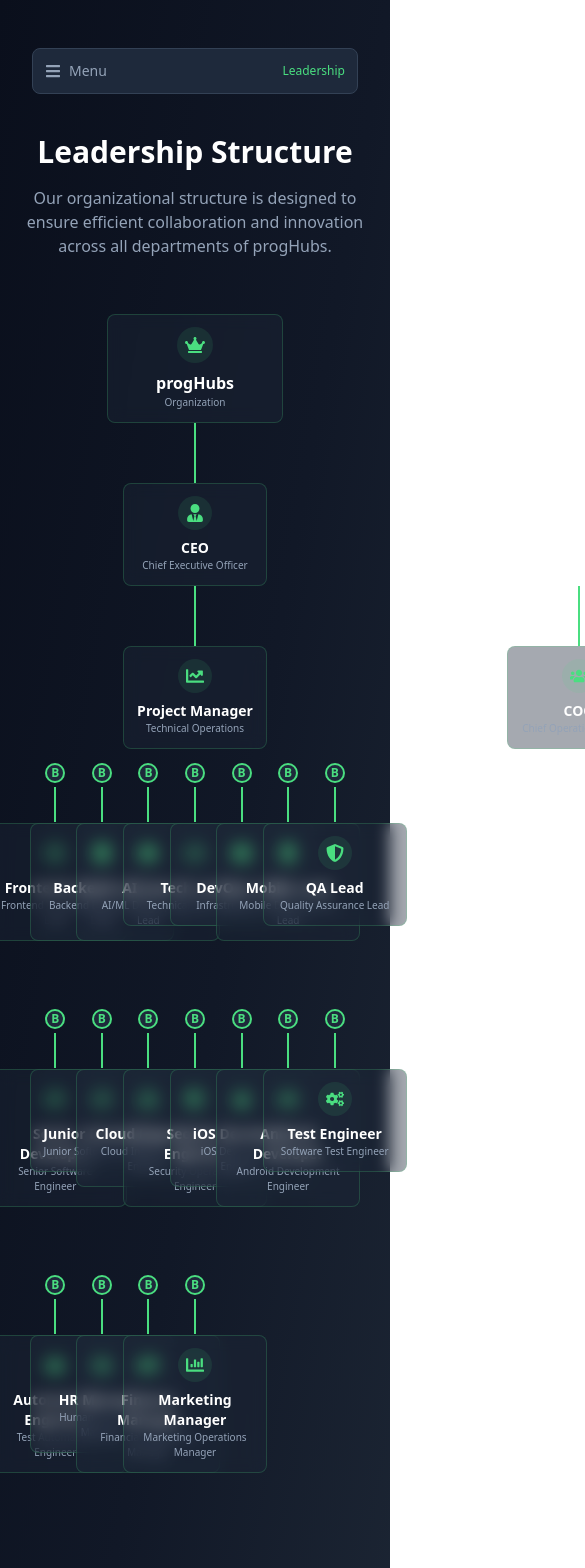
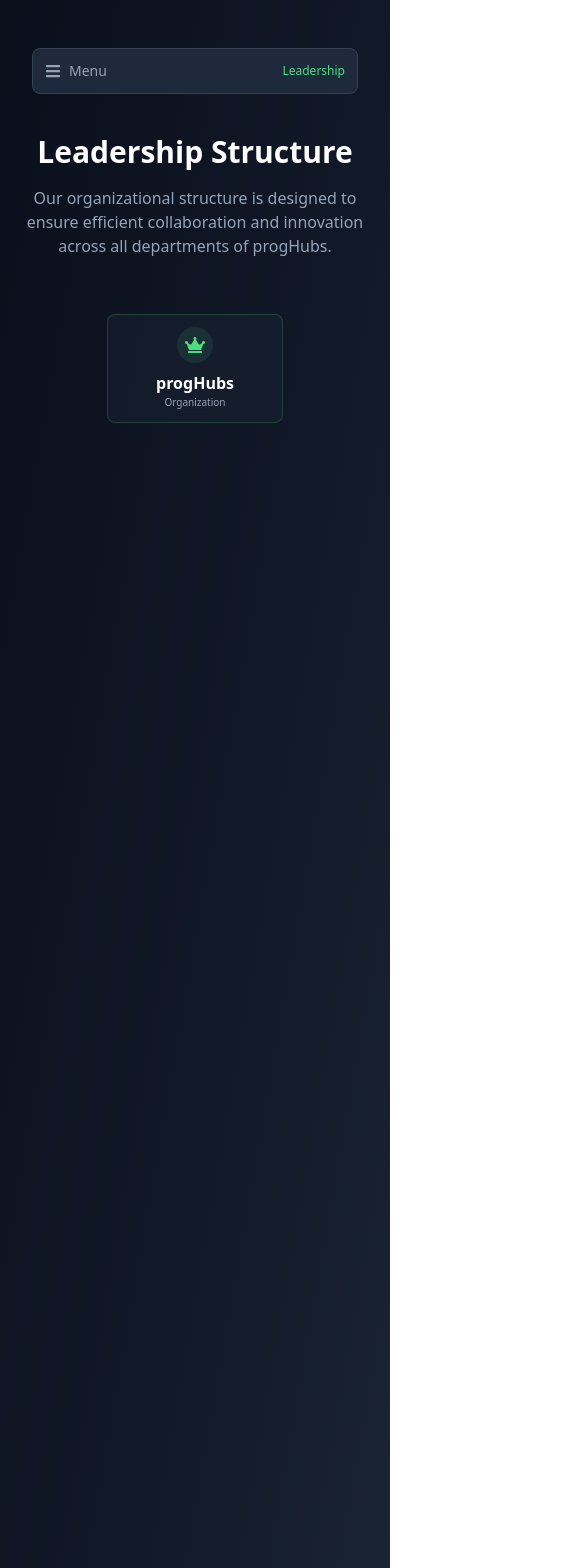
Before and after one commit to Hayle-HB/progHub, a React (Vite) app: page /leaders in a window 390 px wide. Shown: the top 1568 px of the page, 585 px wide, since content can reach past the window. Built offline with nearby package versions, Linux system fonts and the light colour scheme.

Commit message:
become a memeber is updated

```diff
--- a/src/pages/Games/Game.jsx
+++ b/src/pages/Games/Game.jsx
@@ -16,7 +16,8 @@
   } = gameState;
 
   return (
-    <div className="w-full h-full flex items-center justify-center py-1">
+    <div className="min-h-screen w-full flex flex-col items-center justify-center p-4 sm:p-6 lg:p-8">
+      <div className="w-full max-w-7xl mx-auto flex-grow flex items-center justify-center">
         {gameStatus === "menu" && (
           <MenuScreen
             onStart={actions.initializeGame}
@@ -45,6 +46,15 @@
           />
         )}
       </div>
+
+      {/* Simple How to Play Description */}
+      <div className="w-full max-w-2xl mx-auto text-center text-sm text-[#94A3B8] mt-4 px-4">
+        <p className="max-w-md mx-auto">
+          How to Play: Click cards to flip them, match pairs of identical cards,
+          and complete all matches before time runs out.
+        </p>
+      </div>
+    </div>
   );
 };
 
--- a/src/pages/RoadMap/Leaders.jsx
+++ b/src/pages/RoadMap/Leaders.jsx
@@ -34,139 +34,139 @@
     role: "Organization",
     icon: FaCrown,
     children: [
-      {
-        name: "CEO",
-        role: "Chief Executive Officer",
-        icon: FaUserTie,
-        children: [
-          {
-            name: "CTO",
-            role: "Chief Technology Officer",
-            icon: FaCode,
-            children: [
-              {
-                name: "Frontend Lead",
-                role: "Frontend Development Lead",
-                icon: FaReact,
-              },
-              {
-                name: "Backend Lead",
-                role: "Backend Development Lead",
-                icon: FaDatabase,
-              },
-              {
-                name: "AI Lead",
-                role: "AI/ML Development Lead",
-                icon: FaBrain,
-              },
-            ],
-          },
-          {
-            name: "Project Manager",
-            role: "Technical Operations",
-            icon: FaChartLine,
-            children: [
-              {
-                name: "Tech Lead",
-                role: "Technical Team Lead",
-                icon: FaCode,
-                children: [
-                  {
-                    name: "Senior Developer",
-                    role: "Senior Software Engineer",
-                    icon: FaCode,
-                  },
-                  {
-                    name: "Junior Developer",
-                    role: "Junior Software Engineer",
-                    icon: FaCode,
-                  },
-                ],
-              },
-              {
-                name: "DevOps Lead",
-                role: "Infrastructure Lead",
-                icon: FaServer,
-                children: [
-                  {
-                    name: "Cloud Engineer",
-                    role: "Cloud Infrastructure Engineer",
-                    icon: FaNetworkWired,
-                  },
-                  {
-                    name: "Security Engineer",
-                    role: "Security Operations Engineer",
-                    icon: FaShieldAlt,
-                  },
-                ],
-              },
-              {
-                name: "Mobile Lead",
-                role: "Mobile Development Lead",
-                icon: FaMobile,
-                children: [
-                  {
-                    name: "iOS Developer",
-                    role: "iOS Development Engineer",
-                    icon: FaApple,
-                  },
-                  {
-                    name: "Android Developer",
-                    role: "Android Development Engineer",
-                    icon: FaAndroid,
-                  },
-                ],
-              },
-              {
-                name: "QA Lead",
-                role: "Quality Assurance Lead",
-                icon: FaShieldAlt,
-                children: [
-                  {
-                    name: "Test Engineer",
-                    role: "Software Test Engineer",
-                    icon: FaCogs,
-                  },
-                  {
-                    name: "Automation Engineer",
-                    role: "Test Automation Engineer",
-                    icon: FaRobot,
-                  },
-                ],
-              },
-            ],
-          },
-          {
-            name: "COO",
-            role: "Chief Operations Officer",
-            icon: FaUsers,
-            children: [
-              {
-                name: "HR Manager",
-                role: "Human Resources Manager",
-                icon: FaUsersCog,
-              },
-              {
-                name: "Finance Manager",
-                role: "Financial Operations Manager",
-                icon: FaMoneyBillWave,
-              },
-              {
-                name: "Marketing Manager",
-                role: "Marketing Operations Manager",
-                icon: FaChartBar,
-              },
-            ],
-          },
-        ],
-      },
+      // {
+      //   name: "CEO",
+      //   role: "Chief Executive Officer",
+      //   icon: FaUserTie,
+      //   children: [
+      //     {
+      //       name: "CTO",
+      //       role: "Chief Technology Officer",
+      //       icon: FaCode,
+      //       children: [
+      //         {
+      //           name: "Frontend Lead",
+      //           role: "Frontend Development Lead",
+      //           icon: FaReact,
+      //         },
+      //         {
+      //           name: "Backend Lead",
+      //           role: "Backend Development Lead",
+      //           icon: FaDatabase,
+      //         },
+      //         {
+      //           name: "AI Lead",
+      //           role: "AI/ML Development Lead",
+      //           icon: FaBrain,
+      //         },
+      //       ],
+      //     },
+      //     {
+      //       name: "Project Manager",
+      //       role: "Technical Operations",
+      //       icon: FaChartLine,
+      //       children: [
+      //         {
+      //           name: "Tech Lead",
+      //           role: "Technical Team Lead",
+      //           icon: FaCode,
+      //           children: [
+      //             {
+      //               name: "Senior Developer",
+      //               role: "Senior Software Engineer",
+      //               icon: FaCode,
+      //             },
+      //             {
+      //               name: "Junior Developer",
+      //               role: "Junior Software Engineer",
+      //               icon: FaCode,
+      //             },
+      //           ],
+      //         },
+      //         {
+      //           name: "DevOps Lead",
+      //           role: "Infrastructure Lead",
+      //           icon: FaServer,
+      //           children: [
+      //             {
+      //               name: "Cloud Engineer",
+      //               role: "Cloud Infrastructure Engineer",
+      //               icon: FaNetworkWired,
+      //             },
+      //             {
+      //               name: "Security Engineer",
+      //               role: "Security Operations Engineer",
+      //               icon: FaShieldAlt,
+      //             },
+      //           ],
+      //         },
+      //         {
+      //           name: "Mobile Lead",
+      //           role: "Mobile Development Lead",
+      //           icon: FaMobile,
+      //           children: [
+      //             {
+      //               name: "iOS Developer",
+      //               role: "iOS Development Engineer",
+      //               icon: FaApple,
+      //             },
+      //             {
+      //               name: "Android Developer",
+      //               role: "Android Development Engineer",
+      //               icon: FaAndroid,
+      //             },
+      //           ],
+      //         },
+      //         {
+      //           name: "QA Lead",
+      //           role: "Quality Assurance Lead",
+      //           icon: FaShieldAlt,
+      //           children: [
+      //             {
+      //               name: "Test Engineer",
+      //               role: "Software Test Engineer",
+      //               icon: FaCogs,
+      //             },
+      //             {
+      //               name: "Automation Engineer",
+      //               role: "Test Automation Engineer",
+      //               icon: FaRobot,
+      //             },
+      //           ],
+      //         },
+      //       ],
+      //     },
+      //     {
+      //       name: "COO",
+      //       role: "Chief Operations Officer",
+      //       icon: FaUsers,
+      //       children: [
+      //         {
+      //           name: "HR Manager",
+      //           role: "Human Resources Manager",
+      //           icon: FaUsersCog,
+      //         },
+      //         {
+      //           name: "Finance Manager",
+      //           role: "Financial Operations Manager",
+      //           icon: FaMoneyBillWave,
+      //         },
+      //         {
+      //           name: "Marketing Manager",
+      //           role: "Marketing Operations Manager",
+      //           icon: FaChartBar,
+      //         },
+      //       ],
+      //     },
+      //   ],
+      // },
     ],
   };
 
   // Function to collect all nodes below level 2
   const collectLowerNodes = (node) => {
     let nodes = [];
-    if (node.children) {
+    if (node.children && node.children.length > 0) {
       node.children.forEach((child) => {
         if (child.children) {
           nodes = [...nodes, ...child.children];
@@ -182,7 +182,7 @@
   };
 
   // Collect all lower level nodes
-  const lowerLevelNodes = collectLowerNodes(leaders.children[0]);
+  const lowerLevelNodes = collectLowerNodes(leaders);
 
   const LeaderNode = ({ leader, level = 0, isLastLevel = false }) => {
     const Icon = leader.icon;
@@ -262,8 +262,6 @@
 
   return (
     <div className="flex flex-col min-h-[calc(100vh-4rem)]">
-
-
       <motion.div
         initial={{ opacity: 0, y: 20 }}
         animate={{ opacity: 1, y: 0 }}
@@ -283,57 +281,6 @@
         <div className="absolute inset-0">
           <div className="flex flex-col items-center p-8">
             <LeaderNode leader={leaders} />
-
-            {/* Grid of lower level nodes */}
-            <div className="grid grid-cols-7 gap-x-8 gap-y-32 mt-[400px] relative pb-20">
-              {lowerLevelNodes.map((node, index) => (
-                <div
-                  key={node.name}
-                  className="relative flex flex-col items-center"
-                >
-                  {/* Connection Line with Circle */}
-                  <div
-                    className="absolute left-1/2 transform -translate-x-1/2 flex flex-col items-center"
-                    style={{
-                      top: "-60px",
-                    }}
-                  >
-                    {/* Circle with B */}
-                    <div className="w-5 h-5 rounded-full bg-[#1E293B] border-2 border-[#4ADE80] flex items-center justify-center text-[#4ADE80] text-xs font-semibold mb-1">
-                      B
-                    </div>
-                    {/* Line */}
-                    <div
-                      style={{
-                        width: "2px",
-                        height: "35px",
-                        background: "#4ADE80",
-                      }}
-                    />
-                  </div>
-                  <motion.div
-                    initial={{ opacity: 0, y: 20 }}
-                    animate={{ opacity: 1, y: 0 }}
-                    transition={{ duration: 0.3, delay: index * 0.05 }}
-                    className="relative p-3 rounded-lg bg-[#1E293B]/40 backdrop-blur-sm border border-[#4ADE80]/20 w-36 hover:border-[#4ADE80]/40 transition-colors duration-300"
-                  >
-                    <div className="flex flex-col items-center gap-2">
-                      <div className="p-2 rounded-full bg-[#4ADE80]/10">
-                        <node.icon className="text-lg text-[#4ADE80]" />
-                      </div>
-                      <div className="text-center">
-                        <h3 className="font-semibold text-sm text-white">
-                          {node.name}
-                        </h3>
-                        <p className="text-[10px] text-[#94A3B8]">
-                          {node.role}
-                        </p>
-                      </div>
-                    </div>
-                  </motion.div>
-                </div>
-              ))}
-            </div>
           </div>
         </div>
       </div>
```
Also changed, not shown: src/pages/Games/MemoryGameUI.jsx (+56 -43 lines), src/pages/RoadMap/BecomeAMember.jsx (+42 -42 lines), src/pages/RoadMap/Developers.jsx (+10 -2 lines), src/pages/Games/Games.jsx (deleted). Lines whose indentation alone changed are shown as unchanged.
